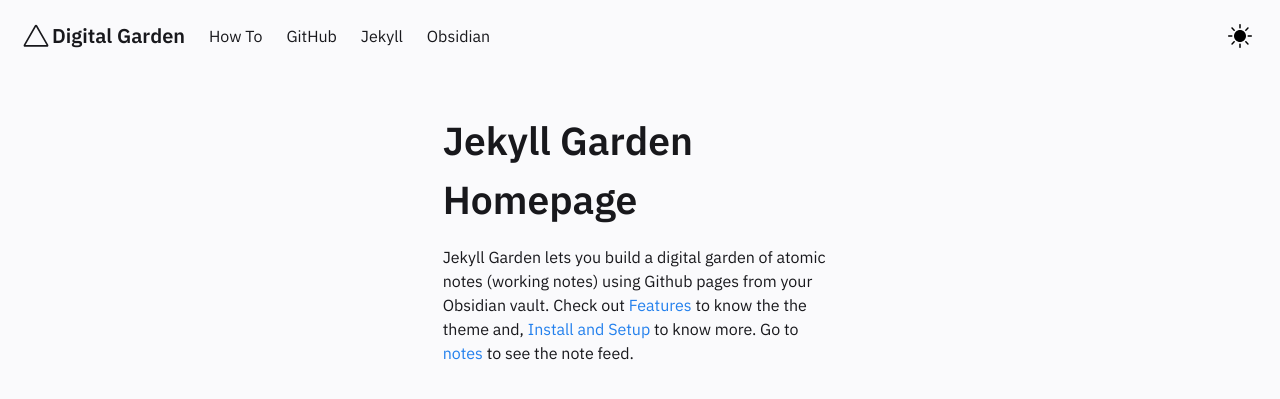
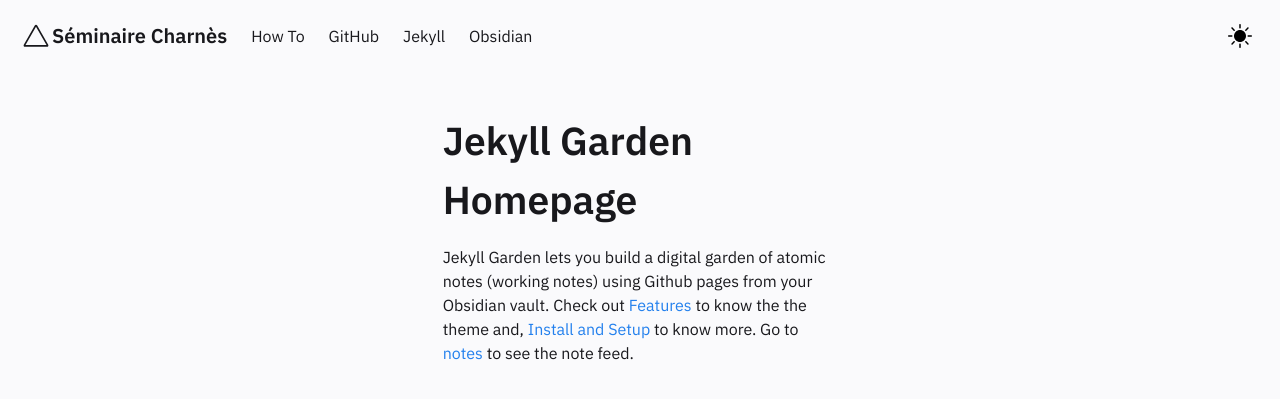
Before and after one commit to runxg/runxg.github.io, a Jekyll site: the page built from pages/index.md, in a window 1280 px wide. Shown: the top 399 px of the page. Built offline with Jekyll 4.4.1, drawn with Linux system fonts in a browser that asks for light colours.

Commit message:
Update Header.html

```diff
--- a/_includes/Header.html
+++ b/_includes/Header.html
@@ -35,7 +35,7 @@
         <svg width="32" height="32" viewBox="0 0 80 80" fill="none" xmlns="http://www.w3.org/2000/svg">
           <path fill-rule="evenodd" clip-rule="evenodd" d="M36.9477 13.7742C38.3043 11.4086 41.6957 11.4086 43.0523 13.7742L70.5226 61.6774C71.8791 64.043 70.1834 67 67.4703 67H12.5297C9.81658 67 8.12089 64.043 9.47744 61.6774L36.9477 13.7742ZM40 16.9677L13.7506 62.7419H66.2494L40 16.9677Z" fill="var(--text-main)"/>
         </svg>
-        <h4>Digital Garden</h4>
+        <h4>Séminaire Charnès</h4>
       </a>
       <div class="navbar-item navbar-dark-mode__mobile is-hidden-tablet" onclick="modeSwitcher()">
         <div class="buttons">
```
